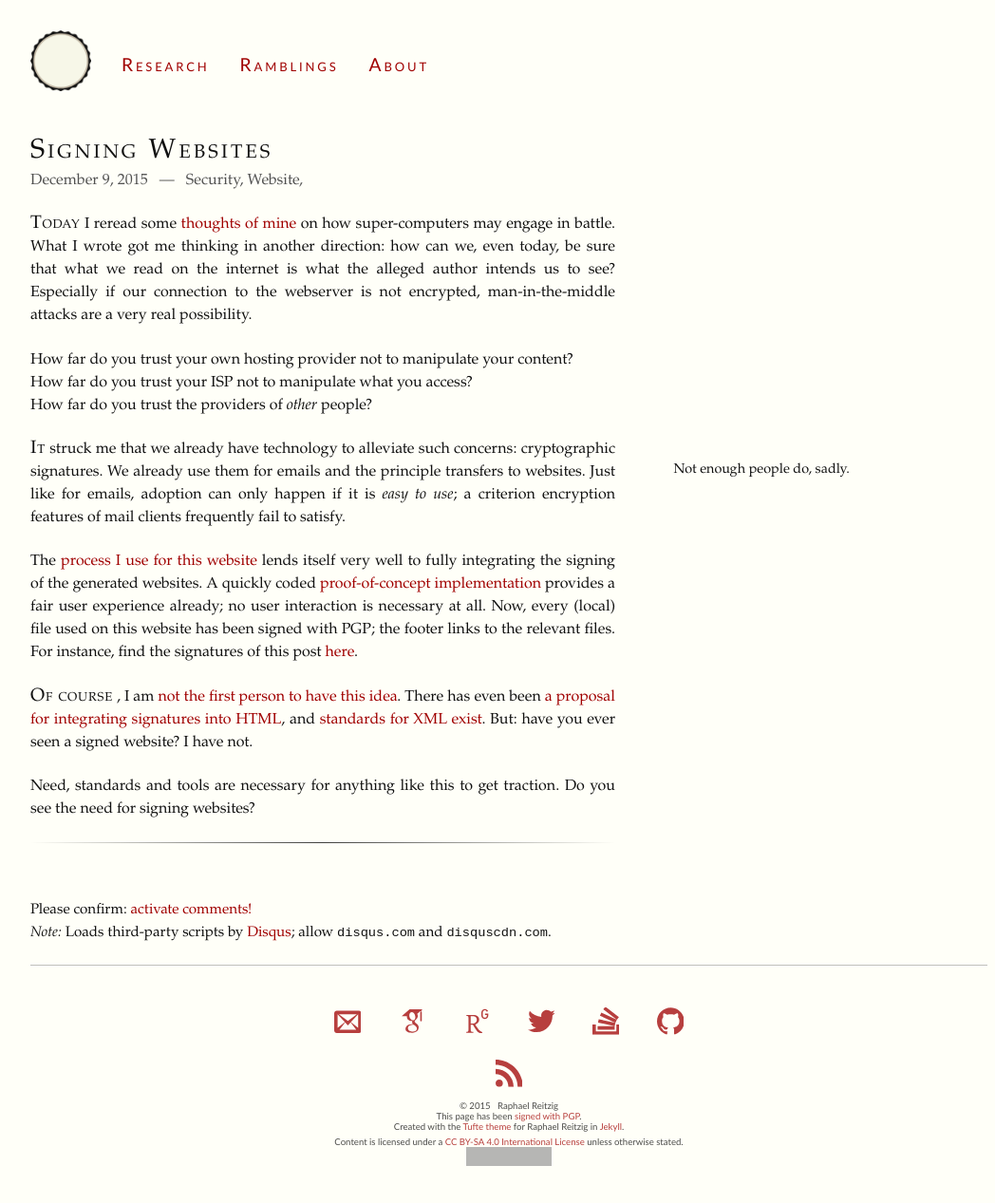
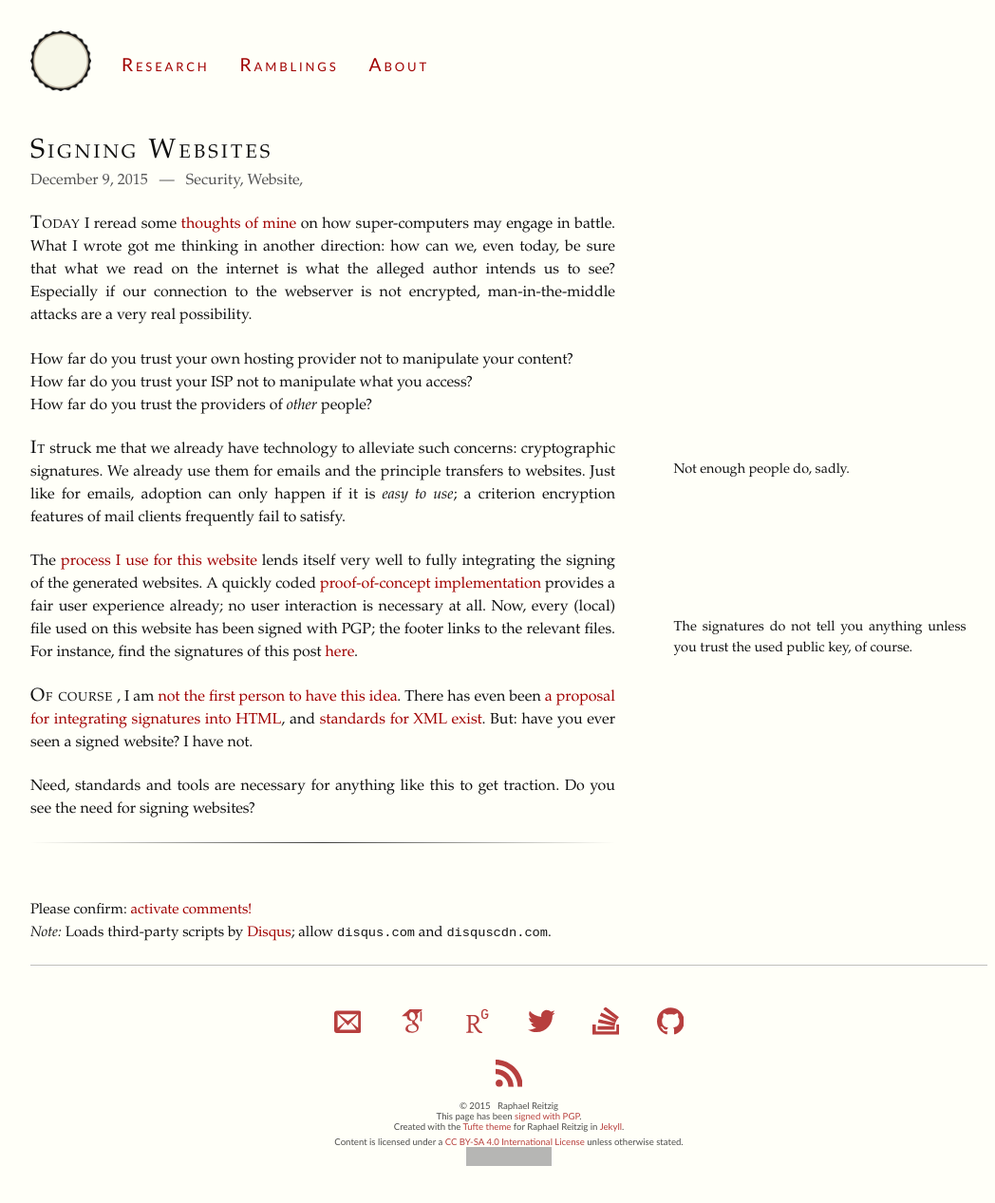
Before and after one commit to reitzig/reitzig.github.io, a Jekyll site: the page built from _posts/2015-12-09-signing-websites.md, in a window 1280 px wide. Shown: the whole page at 95% size, without its empty margins (128-1176 px from the left). Built offline with Jekyll 4.4.1, drawn with Linux system fonts in a browser that asks for light colours; grey boxes are pictures that could not be loaded.

Commit message:
Extends signature lists with used key and a cautionary note. Adds a similar note to the corr. blog post.

```diff
--- a/_config.yml
+++ b/_config.yml
@@ -61,5 +61,6 @@
 
 pgp:
   target: 'assets/signatures'
-  key: '4F0B50B9'
+  key-id: '4F0B50B9'
+  key-url: 'http://pgp.mit.edu:11371/pks/lookup?op=get&search=0x12F79CC14F0B50B9'
   css: '/css/tufte.css'
--- a/_plugins/pgp-sign.rb
+++ b/_plugins/pgp-sign.rb
@@ -39,7 +39,7 @@
       if !File.file?(target) || new_hash != @@signed[url]
         Jekyll.logger.info("Signing #{url}")
         FileUtils.rm(target) if File.exist?(target)
-        `gpg --local-user #{pgp['key']} --detach-sign --output #{target} #{source}`
+        `gpg --local-user #{pgp['key-id']} --detach-sign --output #{target} #{source}`
       end
 
       if File.file?(target)
@@ -61,14 +61,18 @@
         if pgp.has_key?('css')
           f.write("  <link rel=\"stylesheet\" href=\"#{pgp['css']}\">\n")
         end
-        f.write("</head>\n<body>\n")
+        f.write("</head>\n<body><div class=\"signatures\">\n")
         f.write("<h3>Signatures for <a href=\"#{url}\">#{url}</a></h3>\n")
-        f.write("<table class=\"signatures\">\n<tr><th>File</th><th>Signature</th></tr>\n")
+        f.write("<p>Used key: <a href=\"#{pgp['key-url']}\">#{pgp['key-id']}</a><br/>\n")
+        f.write("<b>Note:</b> There is no real security unless you verify that the" +
+                            " public key you have matches the private key the site" +
+                            " owner uses!</p>\n")
+        f.write("<table>\n<tr><th>File</th><th>Signature</th></tr>\n")
         files.each { |file|
           f.write("  <tr><td><a href=\"#{file}\">#{file}</a></td>" +
                   "<td><a href=\"/#{pgp['target']}#{sigfile(file)}\">_.sig</a></td></tr>\n")
         }
-        f.write("</table>\n</body>\n</html>")
+        f.write("</table>\n</div></body>\n</html>")
       }
       site.keep_files << "#{site.dest.to_s}/#{siglist(url)}"
     end
--- a/_posts/2015-12-09-signing-websites.md
+++ b/_posts/2015-12-09-signing-websites.md
@@ -29,9 +29,10 @@
 A quickly coded
   [proof-of-concept implementation](https://github.com/reitzig/reitzig.github.io/blob/sources/_plugins/pgp-sign.rb)
 provides a fair user experience already; no user interaction is necessary at all.
-Now, every (local) file used on this website has been signed with PGP; the
-footer links to the relevant files. For instance, find the signatures of this
-post
+Now, every (local) file used on this website has been signed with PGP;
+{% marginnote "limits" "The signatures do not tell you anything unless you trust the used public key, of course." %}
+the footer links to the relevant files. For instance, find the signatures of
+this post
   [here]({% post_url 2015-12-01-a-researchers-jekyll %}.sig.html).
 
 {% newthought "Of course" %}, I am
--- a/css/tufte.scss
+++ b/css/tufte.scss
@@ -734,8 +734,18 @@
 
 /* Styling PGP signature stuff */
 
-table.signatures {
-  margin: 3ex;
+div.signatures {
+  p {
+    width: 35%;
+  }
+
+  table {
+    margin: 3ex;
+
+    th, td {
+      font-size: 90%;
+    }
+  }
 }
 
 /* Icomoon exported SVG icons */
```
